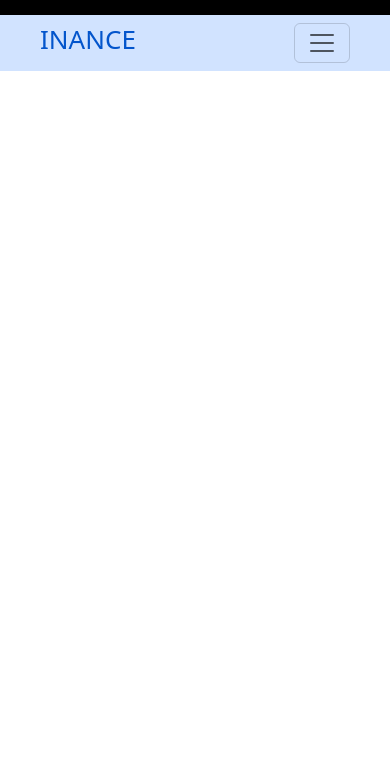
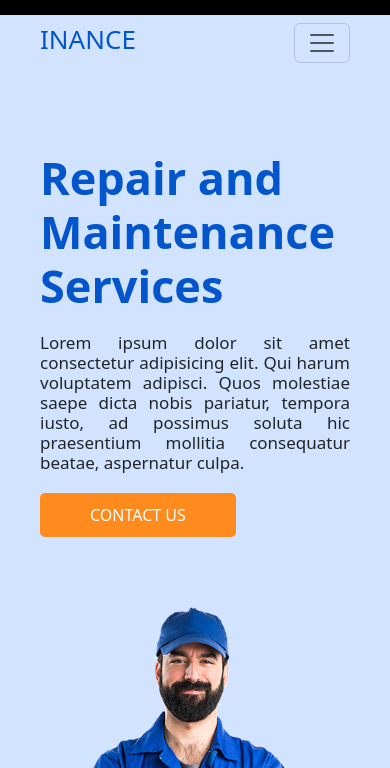
Before and after one commit to Faisal7862093/incance_website, a plain HTML site: page index.html in a window 390 px wide. Shown: the part 76-844 px from the top of the page. Drawn offline with nearby package versions, Linux system fonts and the light colour scheme.

Commit message:
main heading and images are added

```diff
--- a/index.html
+++ b/index.html
@@ -45,6 +45,16 @@
               </nav>
         </div>
     </div>
+    <div class="main_section">
+        <div class="main_heading">
+            <h1>Repair and <br>Maintenance <br>Services</h1>
+            <p>Lorem ipsum dolor sit amet consectetur adipisicing elit. Qui harum voluptatem adipisci. Quos molestiae saepe dicta nobis pariatur, tempora iusto, ad possimus soluta hic praesentium mollitia consequatur beatae, aspernatur culpa.</p>
+            <button>CONTACT US</button>
+        </div>
+        <div class="main_image">
+            <img src="./assests/slider-img.png" alt="">
+        </div>
+    </div>
 </div>
 
 
--- a/style.css
+++ b/style.css
@@ -66,7 +66,43 @@ body{
 .navbar-nav a:hover{
     color: blue;
 }
-
+.main_section{
+    display: grid;
+    grid-template-columns: repeat(2,1fr);
+    padding: 60px;
+}
+.main_section .main_heading {
+    padding: 70px 30px;
+}
+.main_section .main_heading h1{
+    font-size: 45px;
+    color: #0355cc;
+    margin-bottom: 30px;
+    font-weight: bold;
+}
+.main_section .main_heading p{
+    font-size: 17px;
+    line-height: 20px;
+    margin-bottom: 30px;
+    text-align: justify;
+}
+.main_section .main_heading button{
+    padding: 10px 50px;
+    background-color: #ff8a1d;
+    border: none;
+    border-radius: 5px;
+    color: white;
+    font-size: 18px;
+}
+.main_section .main_heading button:hover{
+    background-color: white;
+    border: 1px solid #ff8a1d;
+    color: #ff8a1d;
+    border-radius: 5px;
+}
+.main_section .main_image img{
+    width: 100%;
+}
 /* Mobile responsiveness  */
 @media (max-width: 576px) {
     .header_contact{
@@ -97,4 +133,38 @@ body{
         font-weight: normal;
         font-size: 18px;
     }
+    .main_section{
+        display: grid;
+        grid-template-columns: repeat(1,1fr);
+        padding: 10px;
+    }
+    .main_section .main_heading h1{
+        font-size: 45px;
+        color: #0355cc;
+        margin-bottom: 20px;
+        font-weight: bold;
+    }
+    .main_section .main_heading p{
+        font-size: 17px;
+        line-height: 20px;
+        margin-bottom: 20px;
+        text-align: justify;
+    }
+    .main_section .main_heading button{
+        padding: 10px 50px;
+        background-color: #ff8a1d;
+        border: none;
+        border-radius: 5px;
+        color: white;
+        font-size: 16px;
+    }
+    .main_section .main_heading button:hover{
+        background-color: white;
+        border: 1px solid #ff8a1d;
+        color: #ff8a1d;
+        border-radius: 5px;
+    }
+    .main_section .main_image img{
+        width: 100%;
+    }
 }
```
